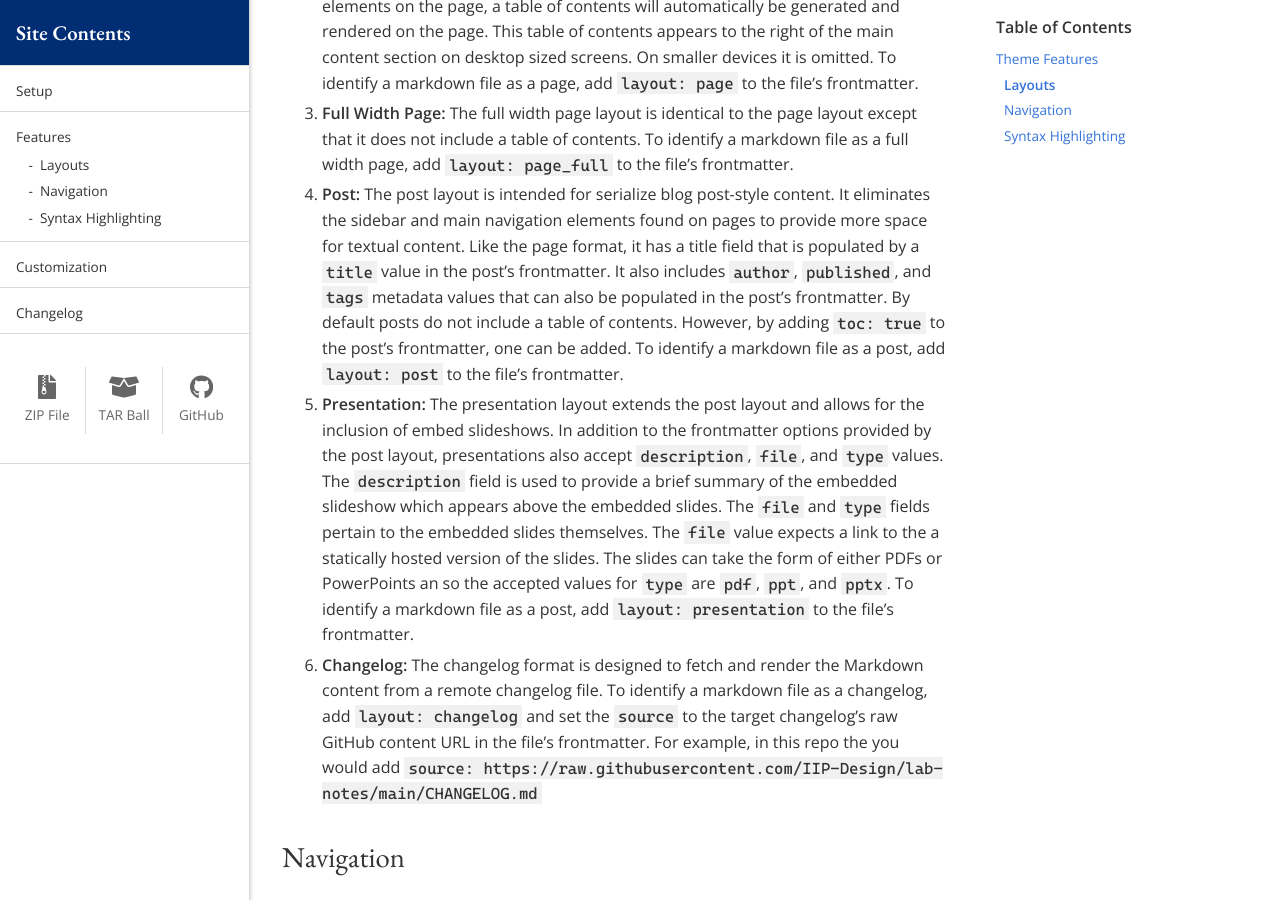
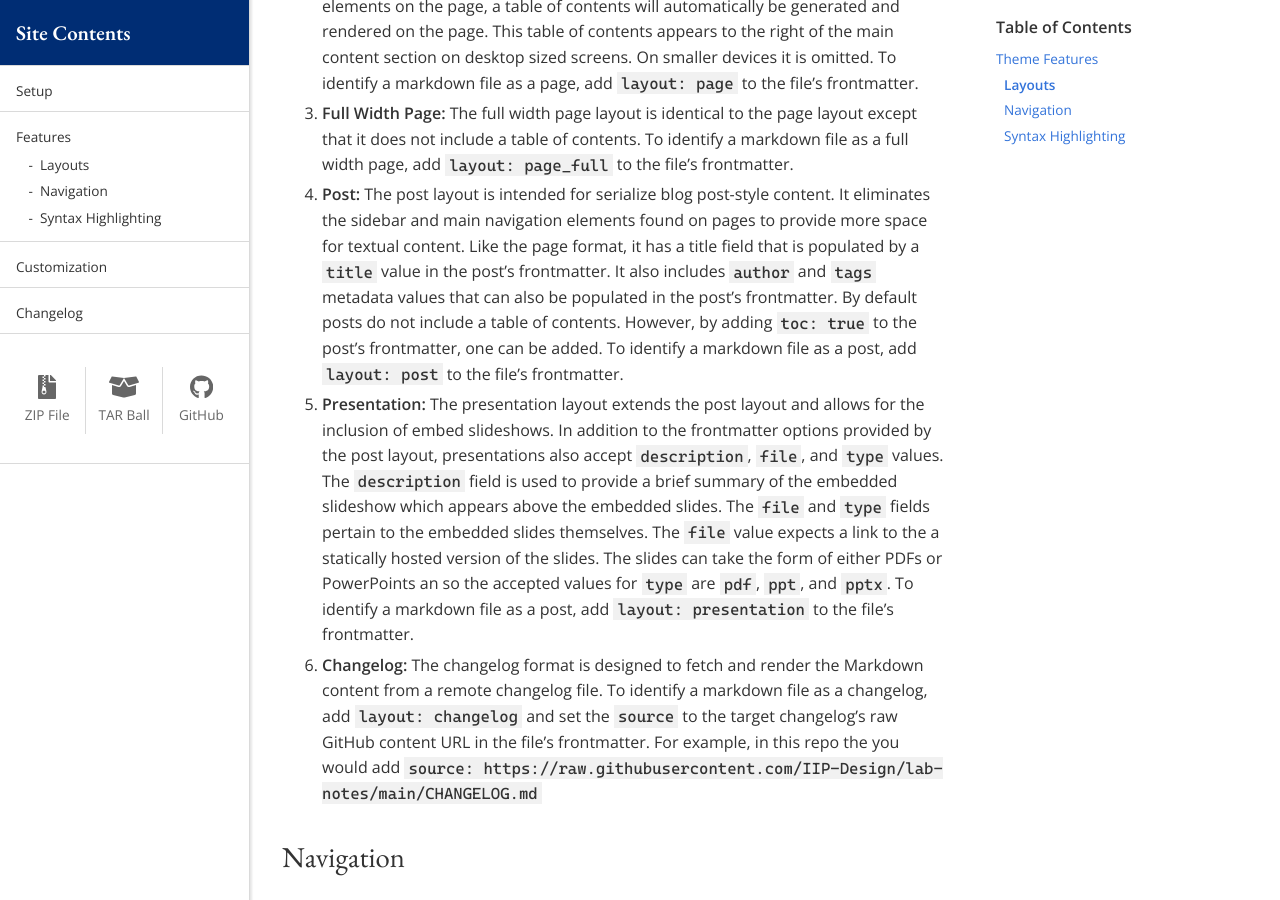
Before and after one commit to IIP-Design/lab-notes, a Jekyll site: the page built from features.md, in a window 1280 px wide and 900 px high, scrolled down 568 px. Built offline with Jekyll 4.4.1, drawn with Linux system fonts in a browser that asks for light colours.

Commit message:
feat: use date value rather than published frontmatter value to set post published date

```diff
--- a/_layouts/post.html
+++ b/_layouts/post.html
@@ -8,7 +8,7 @@
       <h1>{{ page.title }}</h1>
     {% endif %}
 
-    {% if page.author or page.published %}
+    {% if page.author or page.date %}
       <div class="post-metadata">
         {% if page.author %}
           <p class="meta">By:
@@ -16,9 +16,9 @@
           </p>
         {% endif %}
 
-        {% if page.published %}
+        {% if page.date %}
           <p class="meta">Published:
-            {{ page.published }}</p>
+            {{ page.date | date_to_string: "ordinal", "US" }}</p>
         {% endif %}
       </div>
     {% endif %}
--- a/features.md
+++ b/features.md
@@ -10,7 +10,7 @@
 1. **Default:** This is the base format as seen on this page, with a two column format - a sidebar with site information and main navigation menu on the left and a main section for content. To identify a markdown file as a post, add `layout: default` to the file's frontmatter. This layout is rarely used outright and more commonly serves as the basis for more complex layouts.
 1. **Page:** The page format extends the default layout and is the most commonly used layout. It is very similar to the default layout except that supports the addition of a `title` value in the post's frontmatter. When added, this title is rendered in an H1 element at the top of the page. Additionally, if there are more than two h1-h6 elements on the page, a table of contents will automatically be generated and rendered on the page. This table of contents appears to the right of the main content section on desktop sized screens. On smaller devices it is omitted. To identify a markdown file as a page, add `layout: page` to the file's frontmatter.
 1. **Full Width Page:** The full width page layout is identical to the page layout except that it does not include a table of contents. To identify a markdown file as a full width page, add `layout: page_full` to the file's frontmatter.
-1. **Post:** The post layout is intended for serialize blog post-style content. It eliminates the sidebar and main navigation elements found on pages to provide more space for textual content. Like the page format, it has a title field that is populated by a `title` value in the post's frontmatter. It also includes `author`, `published`, and `tags` metadata values that can also be populated in the post's frontmatter. By default posts do not include a table of contents. However, by adding `toc: true` to the post's frontmatter, one can be added. To identify a markdown file as a post, add `layout: post` to the file's frontmatter.
+1. **Post:** The post layout is intended for serialize blog post-style content. It eliminates the sidebar and main navigation elements found on pages to provide more space for textual content. Like the page format, it has a title field that is populated by a `title` value in the post's frontmatter. It also includes `author` and `tags` metadata values that can also be populated in the post's frontmatter. By default posts do not include a table of contents. However, by adding `toc: true` to the post's frontmatter, one can be added. To identify a markdown file as a post, add `layout: post` to the file's frontmatter.
 1. **Presentation:** The presentation layout extends the post layout and allows for the inclusion of embed slideshows. In addition to the frontmatter options provided by the post layout, presentations also accept `description`, `file`, and `type` values. The `description` field is used to provide a brief summary of the embedded slideshow which appears above the embedded slides. The `file` and `type` fields pertain to the embedded slides themselves. The `file` value expects a link to the a statically hosted version of the slides. The slides can take the form of either PDFs or PowerPoints an so the accepted values for `type` are `pdf`, `ppt`, and `pptx`. To identify a markdown file as a post, add `layout: presentation` to the file's frontmatter.
 1. **Changelog:** The changelog format is designed to fetch and render the Markdown content from a remote changelog file. To identify a markdown file as a changelog, add `layout: changelog` and set the `source` to the target changelog's raw GitHub content URL in the file's frontmatter. For example, in this repo the you would add `source: https://raw.githubusercontent.com/IIP-Design/lab-notes/main/CHANGELOG.md`
 
```
